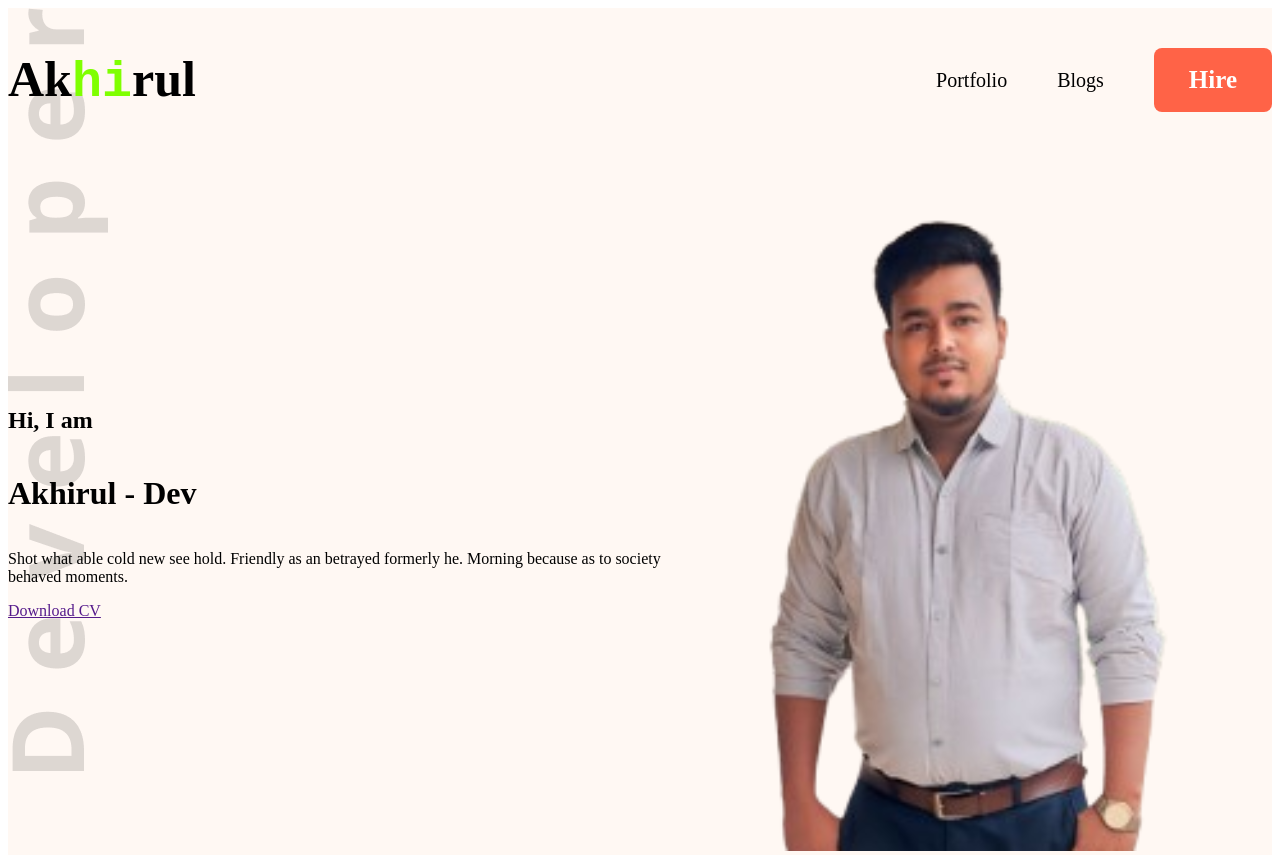
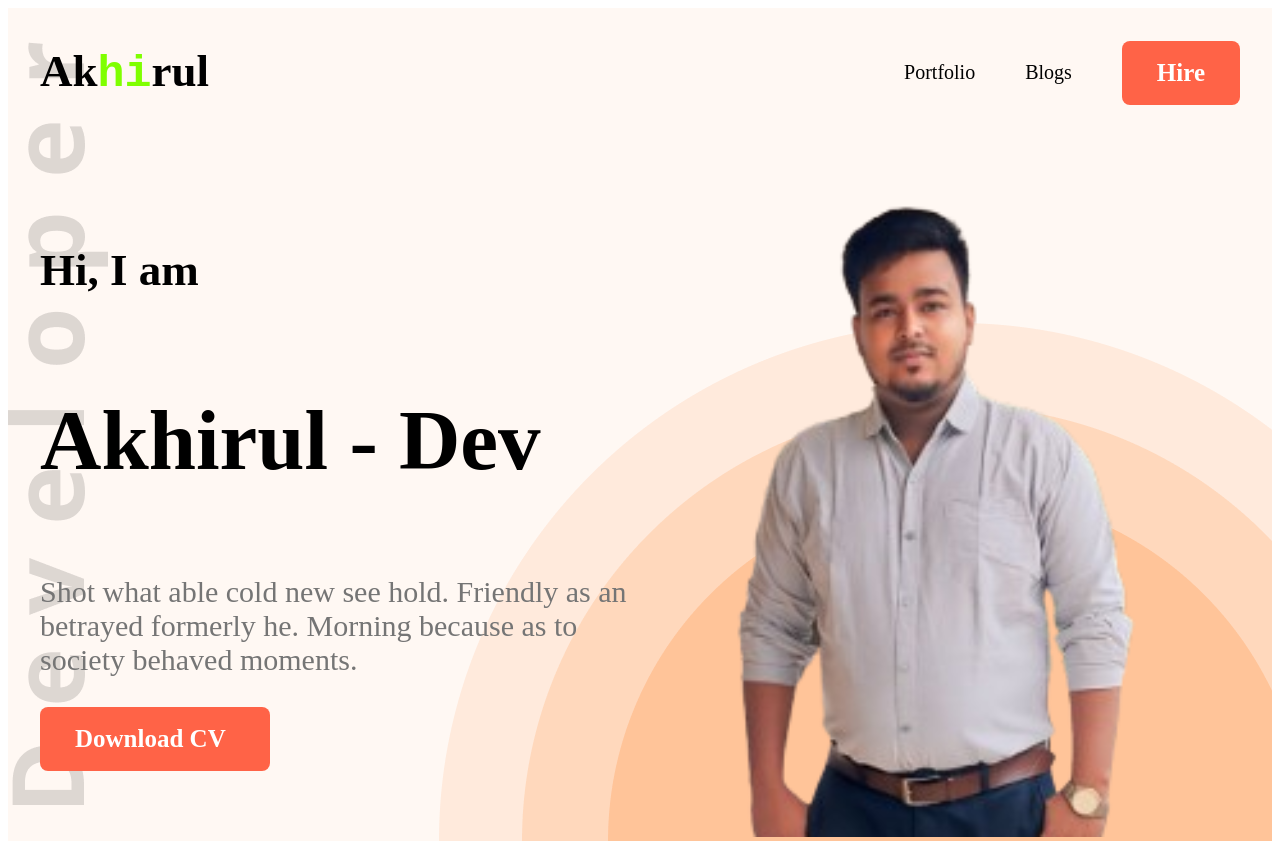
Before and after one commit to MH-akhirul/developer-portfolio-2024, a plain HTML site: page index.html in a window 1280 px wide. Drawn offline with Linux system fonts and the light colour scheme.

Commit message:
header section compilit

```diff
--- a/css/styel.css
+++ b/css/styel.css
@@ -1,15 +1,16 @@
 header {
     background-color:#FFF8F3;
-    background-image: url(../images/developer.png);
+    background-image: url(../images/developer.png),url(../images/header_bg.png );
+    /* background-image: url(../images/header_bg.png ); */
     background-repeat: no-repeat;
     /* background-position-y: right; */
-    background-position-x:bottom right,left;
-    /* background-position-y: bottom,center; */
+    background-position-x:left,right;
+    background-position-y: center,bottom;
 }
 
 
 .continer {
-    max-width: 1400px;
+    max-width: 1200px;
     margin: 0 auto;
 }
 nav {
@@ -38,7 +39,7 @@ samp {
 }
 
 nav .nav-logu h1 {
-    font-size: 50px;
+    font-size: 45px;
 }
 nav .botto {
     background-color: tomato;
@@ -58,7 +59,26 @@ header .hed-continor .hed-tex {
     flex-direction: column;
     justify-content: center;
 }
-
+header .hed-continor .hed-tex h2 {
+font-size: 45px;
+}
+header .hed-continor .hed-tex h1 {
+    font-size: 85px;
+}
+header .hed-continor .hed-tex p {
+    font-size: 30px;
+    color: #757575;
+}
+header .hed-continor .hed-tex a {
+    background-color: tomato;
+    padding: 18px 35px;
+    border-radius: 8px;
+    color: #ffff;
+    font-size: 25px;
+    font-weight: bold;
+    width: 160px;
+    text-decoration: none;
+}
 header .hed-img {
 width: 50%;
 }
--- a/index.html
+++ b/index.html
@@ -13,6 +13,7 @@
     <meta name="viewport" content="width=device-width, initial-scale=1.0">
     <title>Developer-Portfolio-2024</title>
     <link rel="stylesheet" href="css/styel.css">
+    <link rel="stylesheet" href="css/font.css">
 </head>
 <body>
     <header>
```
Also changed, not shown: css/font.css (added).
